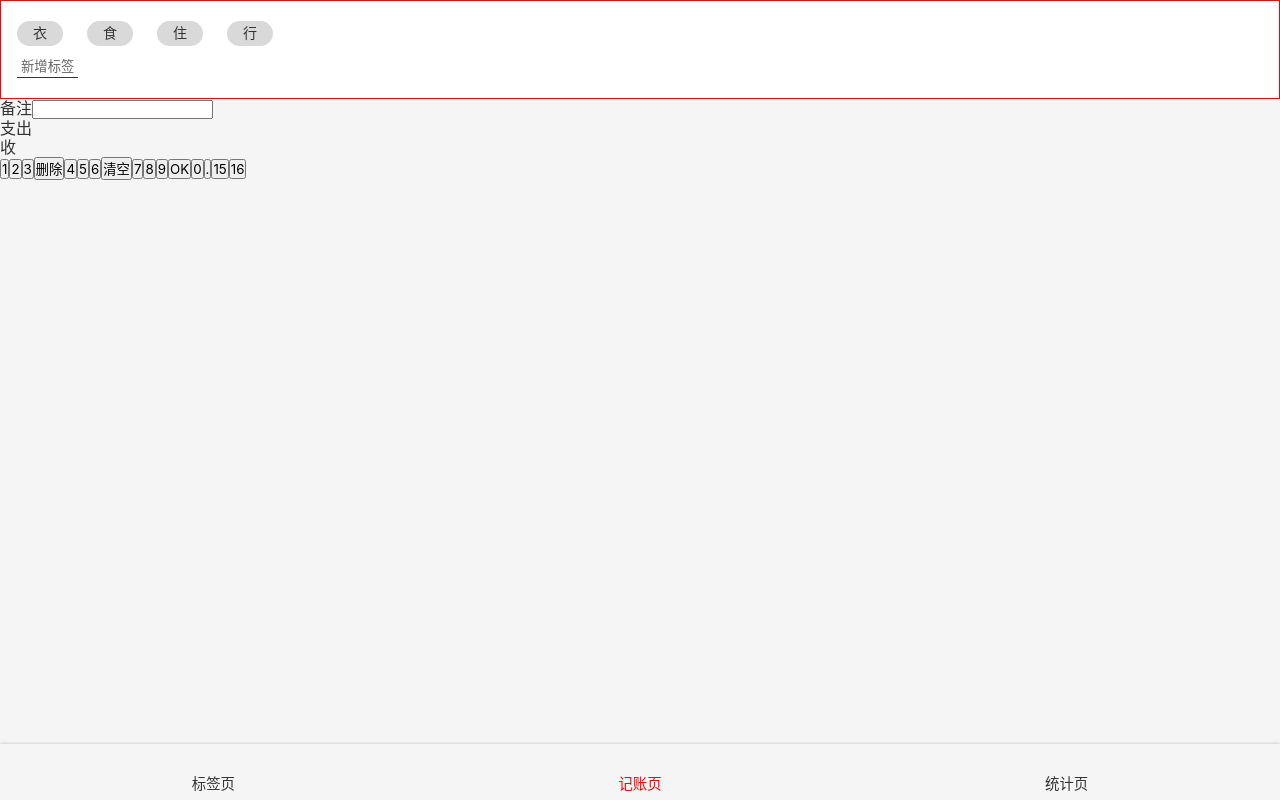
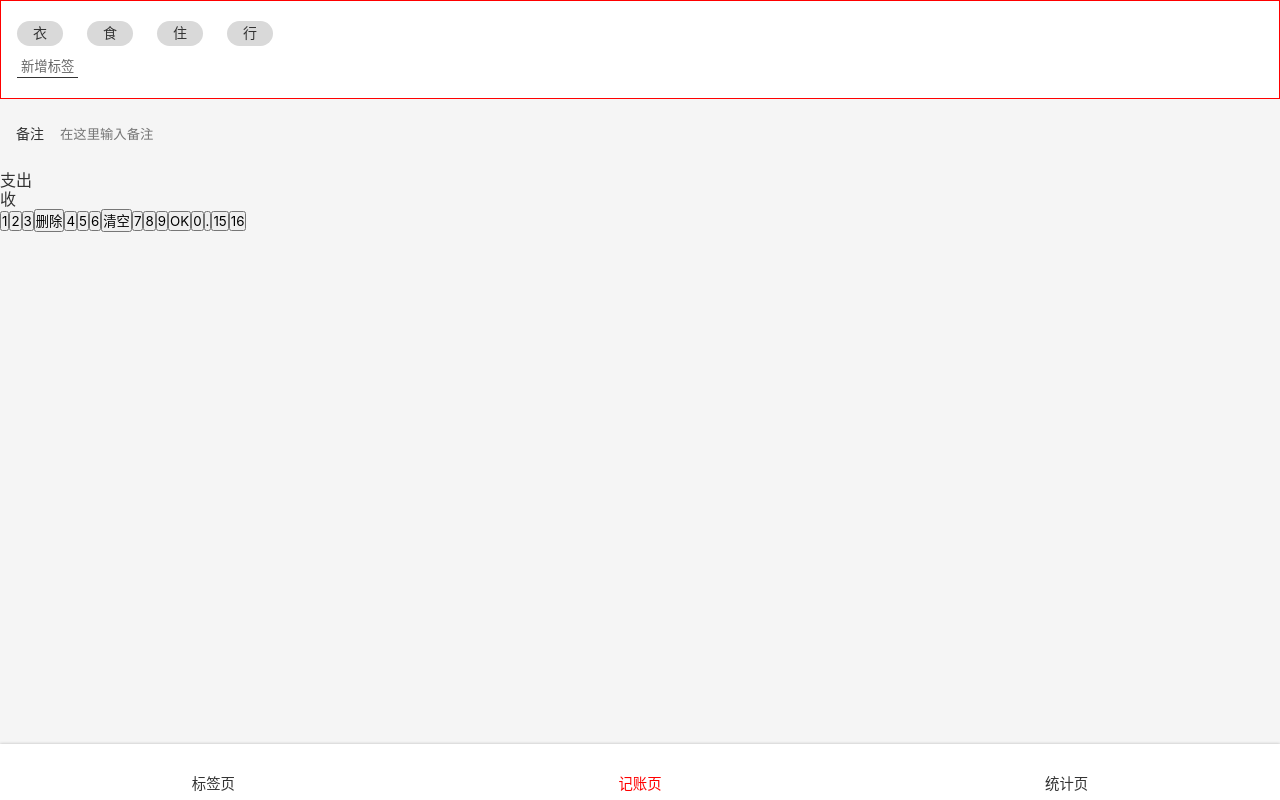
Before and after one commit to haixiangyan/split-wise-react, a React app: page /#/money in a window 1280 px wide. Built offline with nearby package versions, Linux system fonts and the light colour scheme.

Commit message:
完成 Note 样式

```diff
--- a/src/assets/styles/global.scss
+++ b/src/assets/styles/global.scss
@@ -32,6 +32,10 @@
   color: #333;
 }
 
+:focus {
+  outline: none;
+}
+
 button {
   font-family: inherit;
 }
--- a/src/components/Money.tsx
+++ b/src/components/Money.tsx
@@ -26,7 +26,24 @@
     color: #666;
   }
 `
-const NotesSection = styled.section``
+const NotesSection = styled.section`
+  background: #f5f5f5;
+  padding: 0 16px;
+  font-size: 14px;
+  > label {
+     display: flex;
+     align-items: center;
+     > span {
+        margin-right: 16px;
+     }
+     > input {
+        flex-grow: 1;
+        height: 72px;
+        background: none;
+        border: none;
+     }
+  }
+`
 const CategorySection = styled.section``
 const NumberPadSection = styled.section``
 
@@ -45,7 +62,7 @@
       <NotesSection>
         <label>
           <span>备注</span>
-          <input type="text"/>
+          <input placeholder="在这里输入备注" type="text"/>
         </label>
       </NotesSection>
       <CategorySection>
--- a/src/components/Nav.tsx
+++ b/src/components/Nav.tsx
@@ -6,6 +6,7 @@
 const NavWrapper = styled.nav`
   line-height: 24px;
   box-shadow: 0 0 3px rgba(0, 0, 0, 0.25);
+  background: #fff;
   > ul {
     display: flex;
     > li {
```
